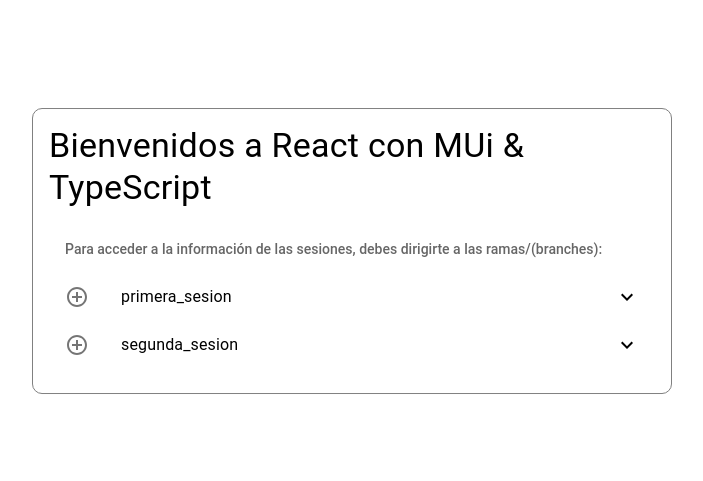
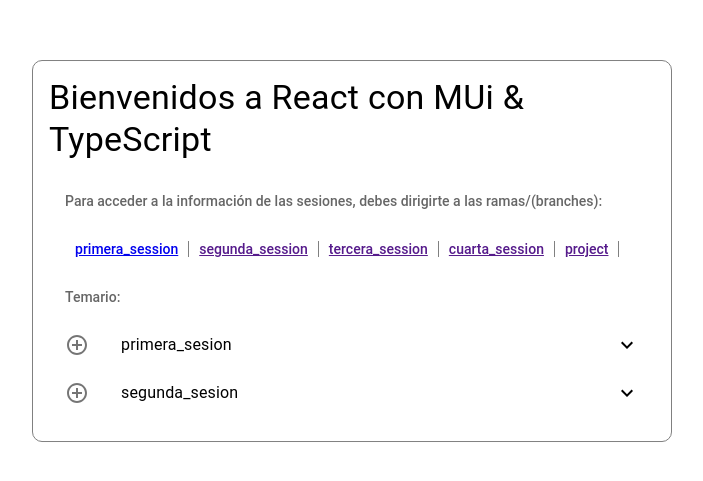
Before and after one commit to jayad23/react, a React (Vite) app: page / in a window 1280 px wide. Shown: the part 149-630 px from the top of the page, without its empty margins (288-991 px from the left). Built offline with nearby package versions, Linux system fonts and the light colour scheme.

Commit message:
final structuring of branches disposition and menu

```diff
--- a/src/App.tsx
+++ b/src/App.tsx
@@ -1,7 +1,15 @@
 import React from 'react'
 import {Box, Typography, ListSubheader, List} from '@mui/material';
 import ProgramList from './components/program-list/ProgramList';
+const primera_session = "https://material-ui-workshop-git-primerasesion-jayad23.vercel.app/"
 
+const deploymentCollection = [
+  { link: primera_session, label: "primera_session"},
+  { link: "", label: "segunda_session"},
+  { link: "", label: "tercera_session"},
+  { link: "", label: "cuarta_session"},
+  { link: "", label: "project"},
+];
 interface inforationProps {
   id: number;
   label: string;
@@ -38,7 +46,21 @@
         aria-labelledby="nested-list-subheader"
         subheader={
           <ListSubheader component="div" id="nested-list-subheader">
-            Para acceder a la información de las sesiones, debes dirigirte a las ramas/(branches):
+            Para acceder a la información de las sesiones, debes dirigirte a las ramas/(branches): <br/>
+            {
+              deploymentCollection.map((br: { link: string; label: string}, idx: number) => (
+                <a
+                  key={idx}
+                  href={br.link}
+                  target="_blank"
+                  style={{ borderRight: "1px solid grey", padding: "0px 10px"}}
+                >
+                  {br.label}
+                </a>
+              ))
+            }
+            <br/>
+            Temario:
           </ListSubheader>
         }
       >
```
Also changed, not shown: 1 other file (tests, documents, lock files or other folders).
